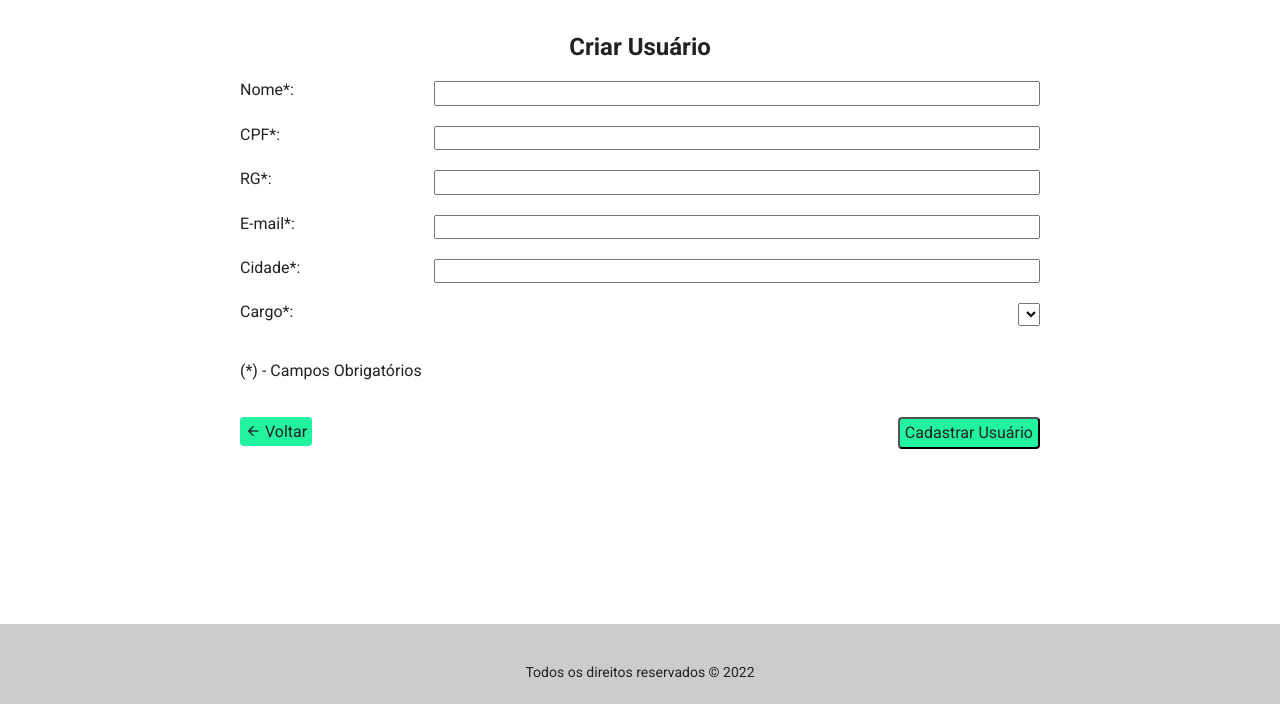
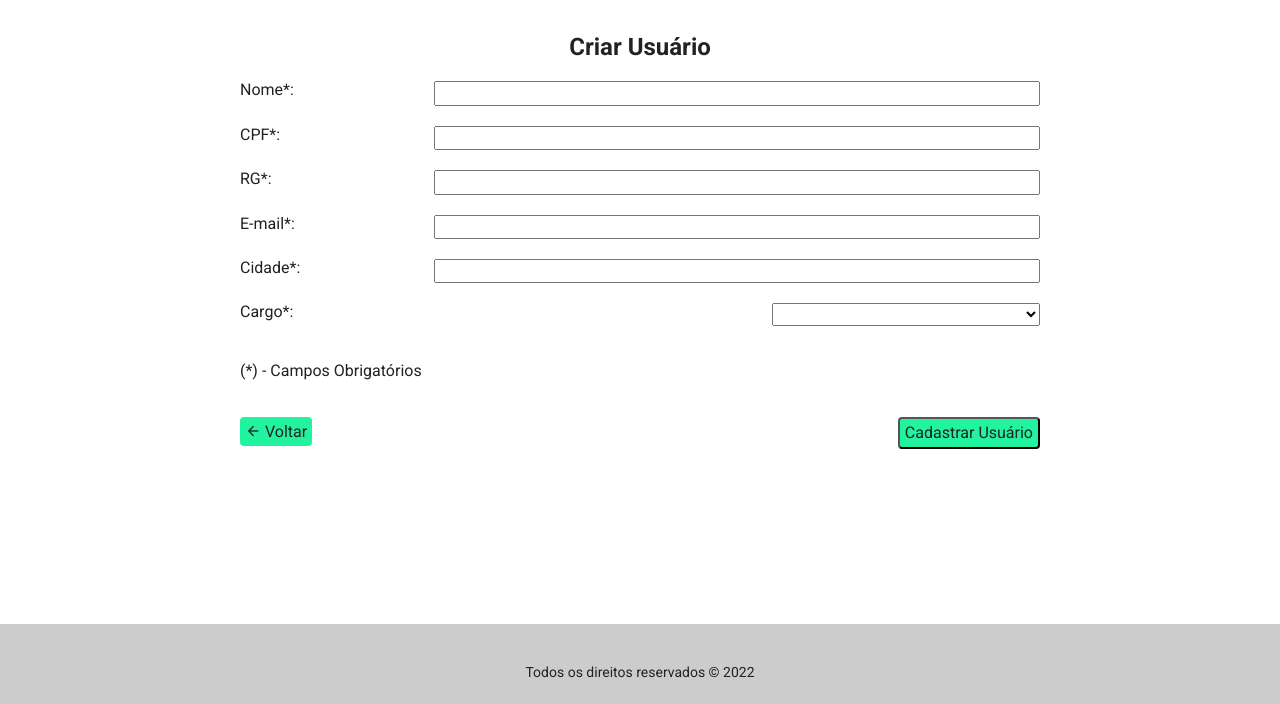
Before and after one commit to chrystianraony/basic-project-crud-user, a plain HTML site: page site/users/new.html in a window 1280 px wide. Shown: the part 106-810 px from the top of the page. Drawn offline with nearby package versions, Linux system fonts and the light colour scheme; some packages are replaced by stand-ins of ours; a script that the page names is missing.

Commit message:
style da tag select dos cargos

```diff
--- a/site/css/style.css
+++ b/site/css/style.css
@@ -314,3 +314,23 @@ form.visualizar {
 }
 
 /* END VISUALIZAR */
+
+/* SELECT CARGO */
+
+body#new-usuario main section#usuarios .form-control label.cargo {
+  display: flex;
+  justify-content: flex-start;
+  margin-right: 0;
+  flex: 2;
+
+}
+select#cargo.cargo {
+  flex: 1;
+  text-align: center;
+}
+
+option {
+  text-align-last:center;
+}
+
+/* END SELECT CARGO */
```
